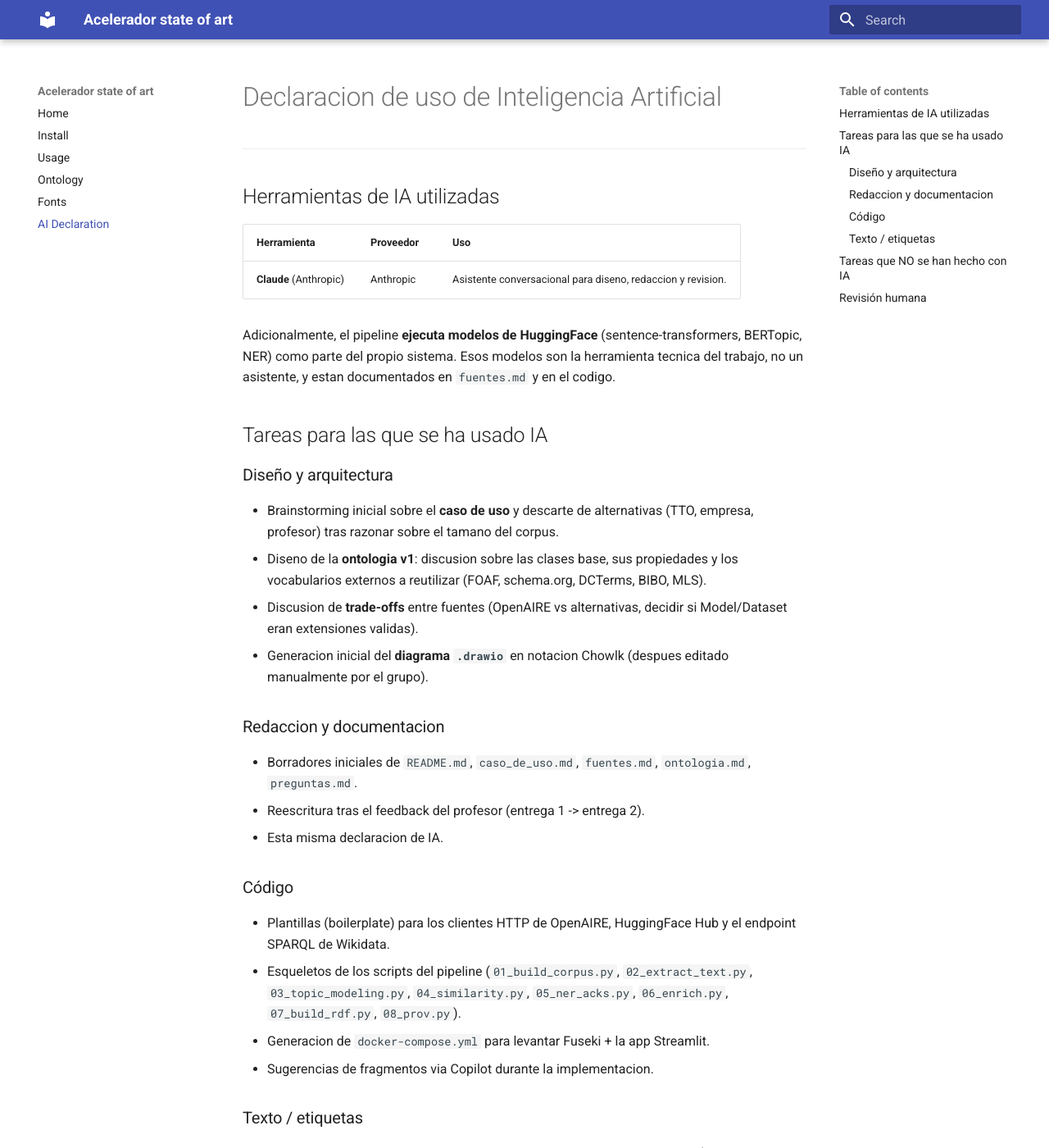
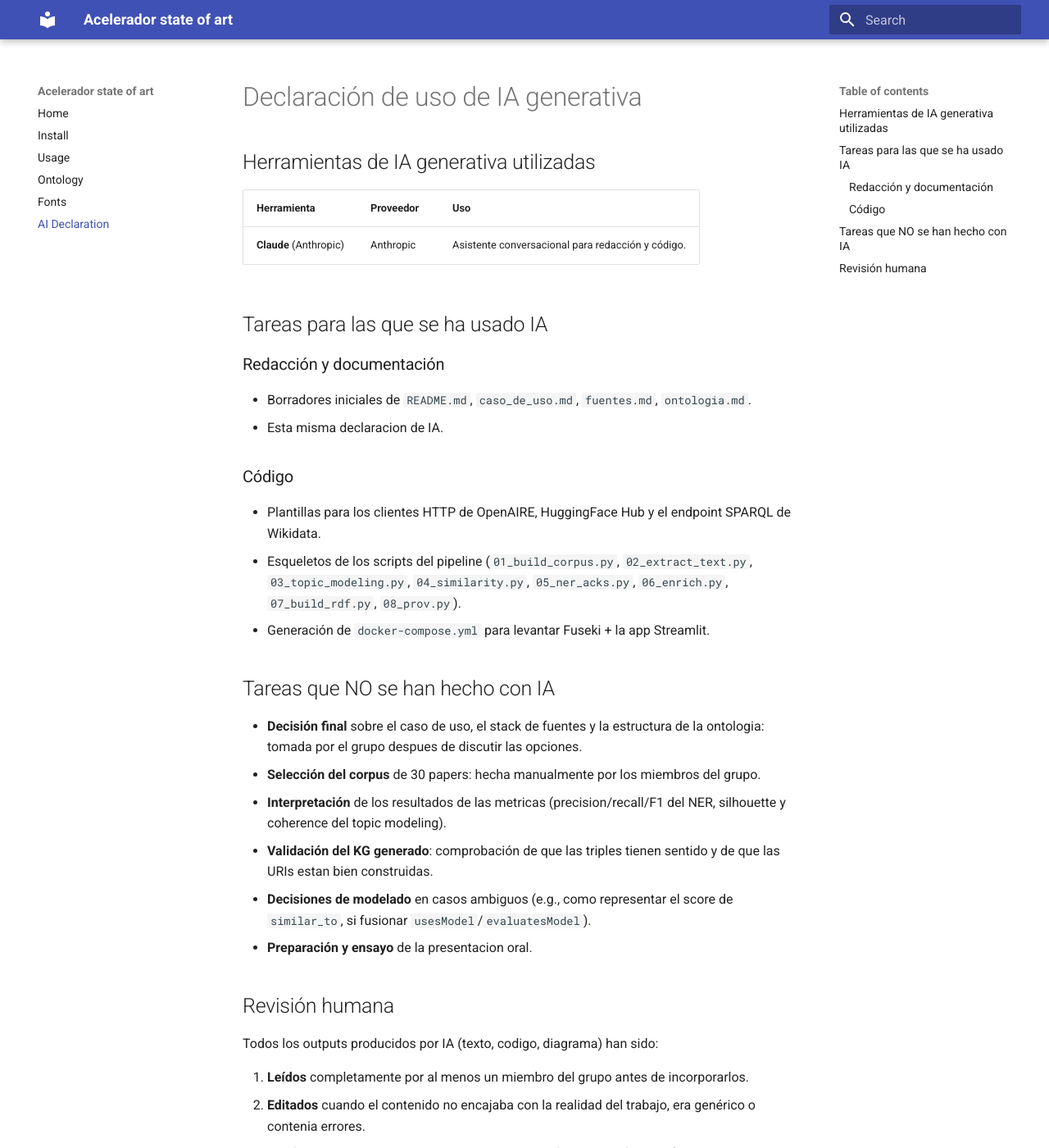
Before and after one commit to mamsss121/osai-2026-kg-genai, an MkDocs documentation site: the page built from docs/AI_DECLARATION.md, in a window 1280 px wide and 1400 px high. Shown: the whole window at 82% size. Built offline with MkDocs 1.6.1 and Material for MkDocs 9.7.7, drawn with Linux system fonts in a browser that asks for light colours; some of the changed text lies outside the part shown.

Commit message:
update docs 1212312412

```diff
--- a/docs/AI_DECLARATION.md
+++ b/docs/AI_DECLARATION.md
@@ -1,55 +1,39 @@
-# Declaracion de uso de Inteligencia Artificial
+# Declaración de uso de IA generativa
 
----
-
-## Herramientas de IA utilizadas
+## Herramientas de IA generativa utilizadas
 
 | Herramienta | Proveedor | Uso |
 |---|---|---|
-| **Claude** (Anthropic) | Anthropic | Asistente conversacional para diseno, redaccion y revision. |
+| **Claude** (Anthropic) | Anthropic | Asistente conversacional para redacción y código. |
 
-Adicionalmente, el pipeline **ejecuta modelos de HuggingFace** (sentence-transformers, BERTopic, NER) como parte del propio sistema. Esos modelos son la herramienta tecnica del trabajo, no un asistente, y estan documentados en `fuentes.md` y en el codigo.
 
 ## Tareas para las que se ha usado IA
 
-### Diseño y arquitectura
-- Brainstorming inicial sobre el **caso de uso** y descarte de alternativas (TTO, empresa, profesor) tras razonar sobre el tamano del corpus.
-- Diseno de la **ontologia v1**: discusion sobre las clases base, sus propiedades y los vocabularios externos a reutilizar (FOAF, schema.org, DCTerms, BIBO, MLS).
-- Discusion de **trade-offs** entre fuentes (OpenAIRE vs alternativas, decidir si Model/Dataset eran extensiones validas).
-- Generacion inicial del **diagrama `.drawio`** en notacion Chowlk (despues editado manualmente por el grupo).
-
-### Redaccion y documentacion
-- Borradores iniciales de `README.md`, `caso_de_uso.md`, `fuentes.md`, `ontologia.md`, `preguntas.md`.
-- Reescritura tras el feedback del profesor (entrega 1 -> entrega 2).
+### Redacción y documentación
+- Borradores iniciales de `README.md`, `caso_de_uso.md`, `fuentes.md`, `ontologia.md`.
 - Esta misma declaracion de IA.
 
 ### Código
-- Plantillas (boilerplate) para los clientes HTTP de OpenAIRE, HuggingFace Hub y el endpoint SPARQL de Wikidata.
+- Plantillas para los clientes HTTP de OpenAIRE, HuggingFace Hub y el endpoint SPARQL de Wikidata.
 - Esqueletos de los scripts del pipeline (`01_build_corpus.py`, `02_extract_text.py`, `03_topic_modeling.py`, `04_similarity.py`, `05_ner_acks.py`, `06_enrich.py`, `07_build_rdf.py`, `08_prov.py`).
-- Generacion de `docker-compose.yml` para levantar Fuseki + la app Streamlit.
-- Sugerencias de fragmentos via Copilot durante la implementacion.
-
-### Texto / etiquetas
-- Sugerencias de **labels humanos para los topicos** generados por BERTopic (a partir de las palabras clave).
-- Refinado de los **prompts** usados en el modelo NER (cuando se prueba la alternativa LLM-based mencionada en la sesion 11).
+- Generación de `docker-compose.yml` para levantar Fuseki + la app Streamlit.
 
 ## Tareas que NO se han hecho con IA
 
-- **Decision final** sobre el caso de uso, el stack de fuentes y la estructura de la ontologia: tomada por el grupo despues de discutir las opciones.
-- **Seleccion del corpus** de 30 papers: hecha manualmente por los miembros del grupo.
-- **Anotacion del gold standard** para evaluar los modelos NER: realizada manualmente por los miembros del grupo sobre 5-10 secciones de Acknowledgements (con su correspondiente inter-annotator agreement reportado).
-- **Interpretacion** de los resultados de las metricas (precision/recall/F1 del NER, silhouette y coherence del topic modeling).
-- **Validacion del KG generado**: comprobacion de que las triples tienen sentido y de que las URIs estan bien construidas.
+- **Decisión final** sobre el caso de uso, el stack de fuentes y la estructura de la ontologia: tomada por el grupo despues de discutir las opciones.
+- **Selección del corpus** de 30 papers: hecha manualmente por los miembros del grupo.
+- **Interpretación** de los resultados de las metricas (precision/recall/F1 del NER, silhouette y coherence del topic modeling).
+- **Validación del KG generado**: comprobación de que las triples tienen sentido y de que las URIs estan bien construidas.
 - **Decisiones de modelado** en casos ambiguos (e.g., como representar el score de `similar_to`, si fusionar `usesModel`/`evaluatesModel`).
-- **Preparacion y ensayo** de la presentacion oral.
+- **Preparación y ensayo** de la presentacion oral.
 
 ## Revisión humana
 
 Todos los outputs producidos por IA (texto, codigo, diagrama) han sido:
 
-1. **Leidos** completamente por al menos un miembro del grupo antes de incorporarlos.
-2. **Editados** cuando el contenido no encajaba con la realidad del trabajo, era generico o contenia errores.
+1. **Leídos** completamente por al menos un miembro del grupo antes de incorporarlos.
+2. **Editados** cuando el contenido no encajaba con la realidad del trabajo, era genérico o contenia errores.
 3. **Verificados** comparando con la documentacion oficial de las fuentes (OpenAIRE API, HuggingFace docs, Wikidata) y con las transparencias de la asignatura.
 4. **Aprobados** por consenso del grupo antes de subirse al repositorio.
 
-Ningun fragmento se ha incluido sin revision.
+Ningún fragmento se ha incluido sin revision.
```
